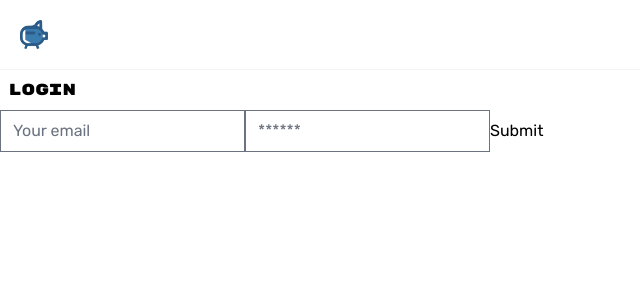
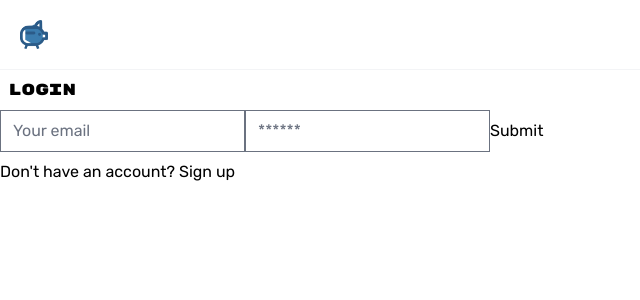
Before and after one commit to bdaly101/Budget_Buddy, a React (Vite) app in the folder client/: page /login in a window 1280 px wide. Shown: the top 300 px of the page, without its empty margins (0-640 px from the left). Built offline with nearby package versions, Linux system fonts and the light colour scheme.

Commit message:
Fixed login bugs

```diff
--- a/client/src/pages/Login.jsx
+++ b/client/src/pages/Login.jsx
@@ -6,11 +6,12 @@
 import { LOGIN_USER } from '../utils/mutations';
 import { useMutation } from '@apollo/client';
 import Auth from '../utils/auth';
+import { Link, useNavigate } from 'react-router-dom'; // Import Link and useNavigate
 
 const LoginForm = () => {
   const [formState, setFormState] = useState({ email: '', password: '' });
   const [login, { error, data }] = useMutation(LOGIN_USER);
-
+  const navigate = useNavigate(); // Initialize the useNavigate hook
   // update state based on form input changes
   const handleChange = (event) => {
     const { name, value } = event.target;
@@ -31,6 +32,7 @@
       });
 
       Auth.login(data.login.token);
+      navigate('/homepage'); // Redirect user to the homepage
     } catch (e) {
       console.error(e);
     }
@@ -78,6 +80,9 @@
                 >
                   Submit
                 </button>
+                <p className="mt-2">
+                  Don't have an account? <Link to="/signup">Sign up</Link>
+                </p>
               </form>
             )}
 
```
